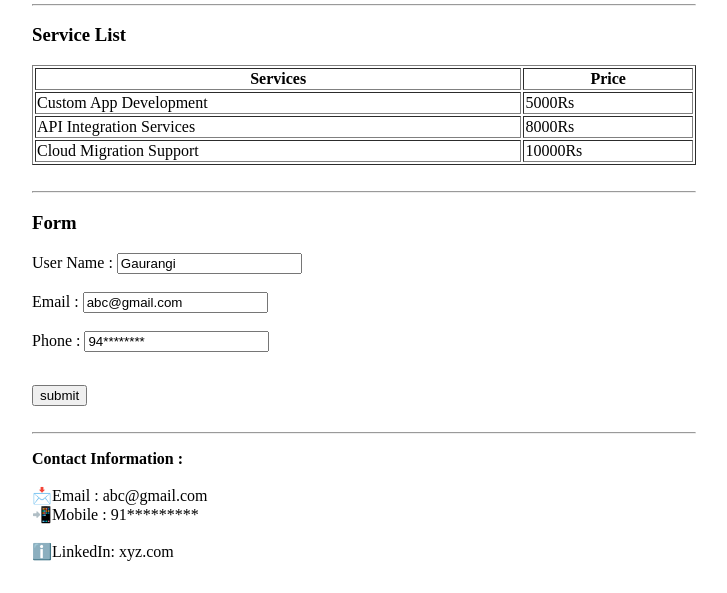
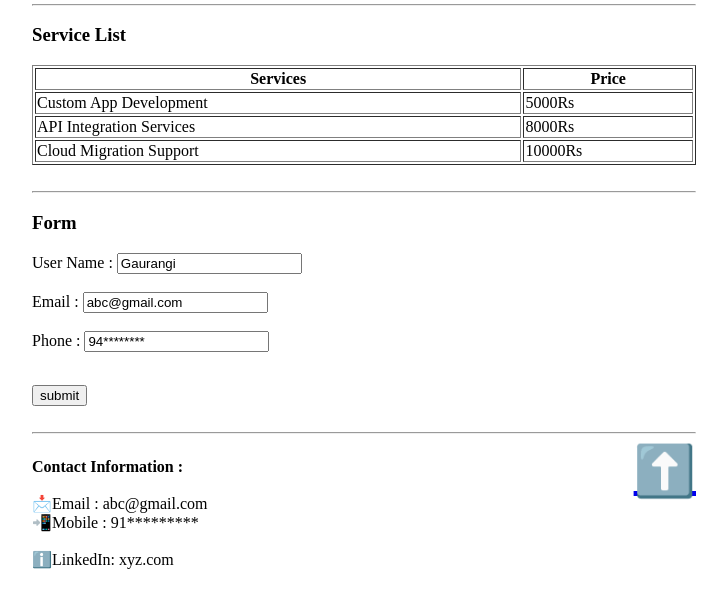
Before and after one commit to Gaurangi272/tutedudeLearnProject, a plain HTML site: page index.html in a window 1280 px wide. Shown: the part 1403-1996 px from the top of the page, without its empty margins (276-1003 px from the left). Drawn offline with Linux system fonts and the light colour scheme.

Commit message:
changes done

```diff
--- a/index.html
+++ b/index.html
@@ -6,7 +6,7 @@
     <title>Assignment 1(HTML Project)</title>
   </head>
   <body>
-    <header style="text-align: center">
+    <header style="text-align: center" id="headerTop">
       <h1>👋 Welcome To Our HTML Web Page 👋</h1>
       <h3>We're glad to have you here. Let's get started!</h3>
       <a href="#contactMe">Contact Me</a>
@@ -131,13 +131,14 @@
       </form>
       <br>
       <hr>
-      <footer id="contactMe">
+      <footer id="contactMe" style="display: flex; justify-content: space-between;">
         <p><strong>Contact Information :</strong>  <br><br>
           📩Email : abc@gmail.com <br>
           📲Mobile : 91********* <br>
           <br>
           ℹ️LinkedIn: xyz.com
         </p>
+        <a href="#headerTop" style="font-size: 50px; font-style: none;">⬆️</a>
       </footer>
     </main>
   </body>
```
